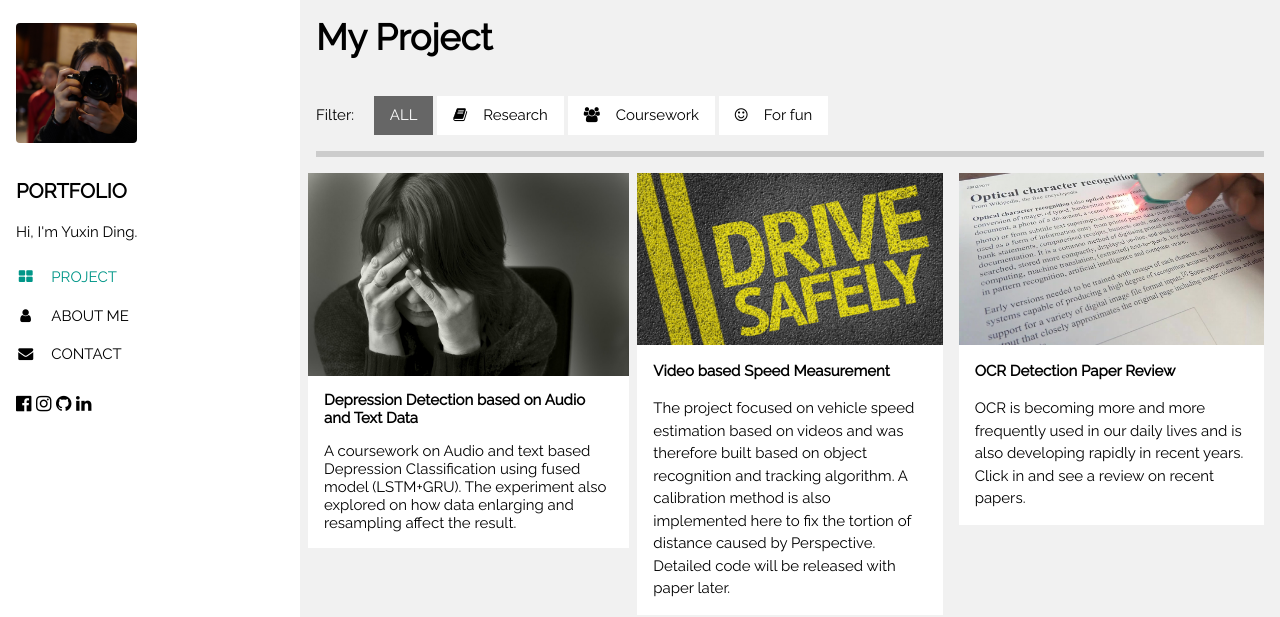
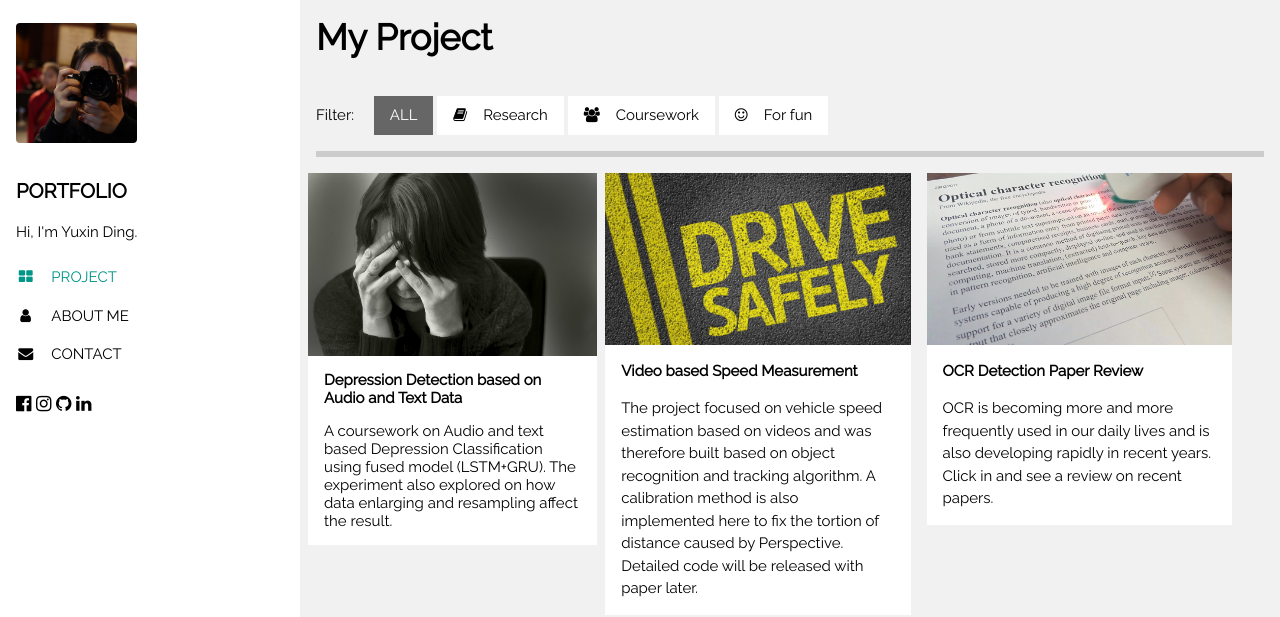
Before and after one commit to Dingyx0100/dingyx0100.github.io, a plain HTML site: page index.html in a window 1280 px wide. Shown: the top 617 px of the page. Drawn offline with nearby package versions, Linux system fonts and the light colour scheme.

Commit message:
Update index.html

```diff
--- a/index.html
+++ b/index.html
@@ -13,10 +13,10 @@ body,h1,h2,h3,h4,h5,h6 {font-family: "Raleway", sans-serif}
   float: left;
   background-color: #ffffff;
   color: #000000;
-  width: 33.33%;
+  width: 30%;
   line-height: 120%;
   display: none;
-  column-gap: 5%;
+  column-gap: 10%;
 }
 
 .show {
```
